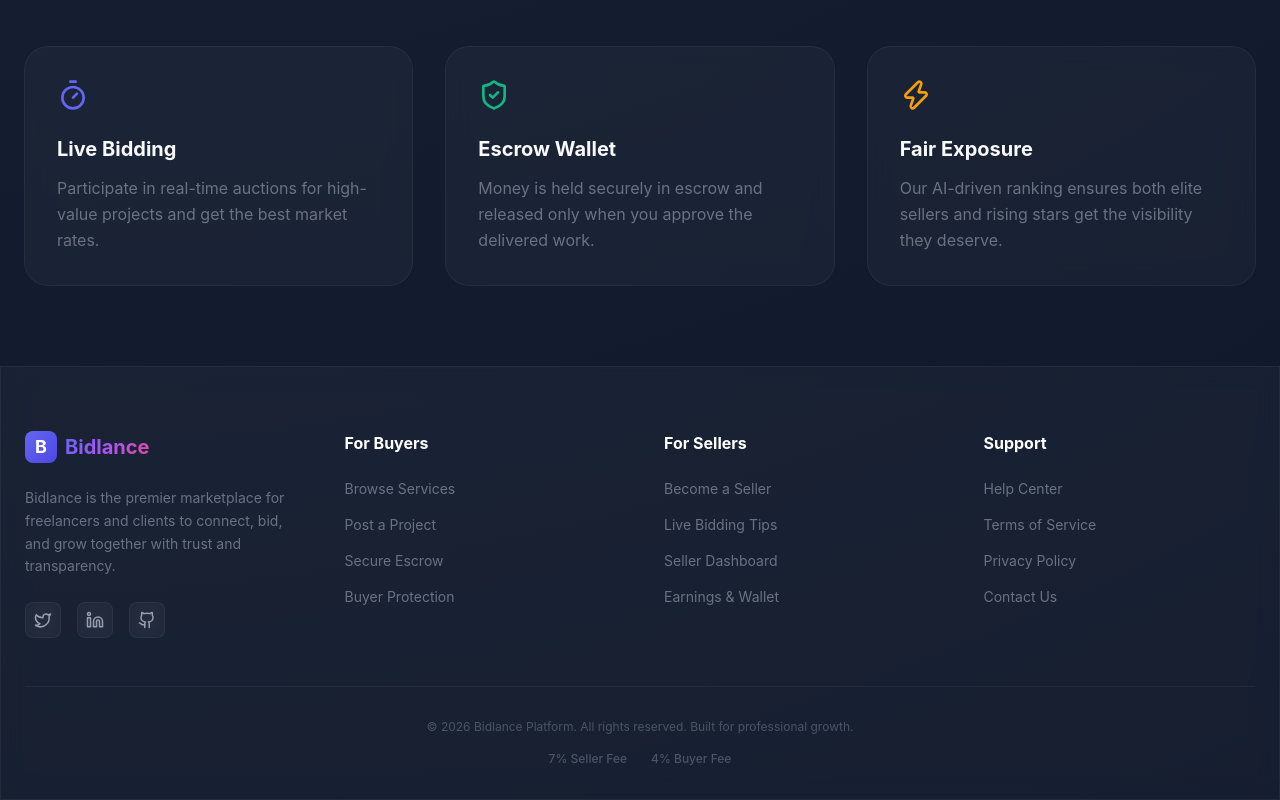
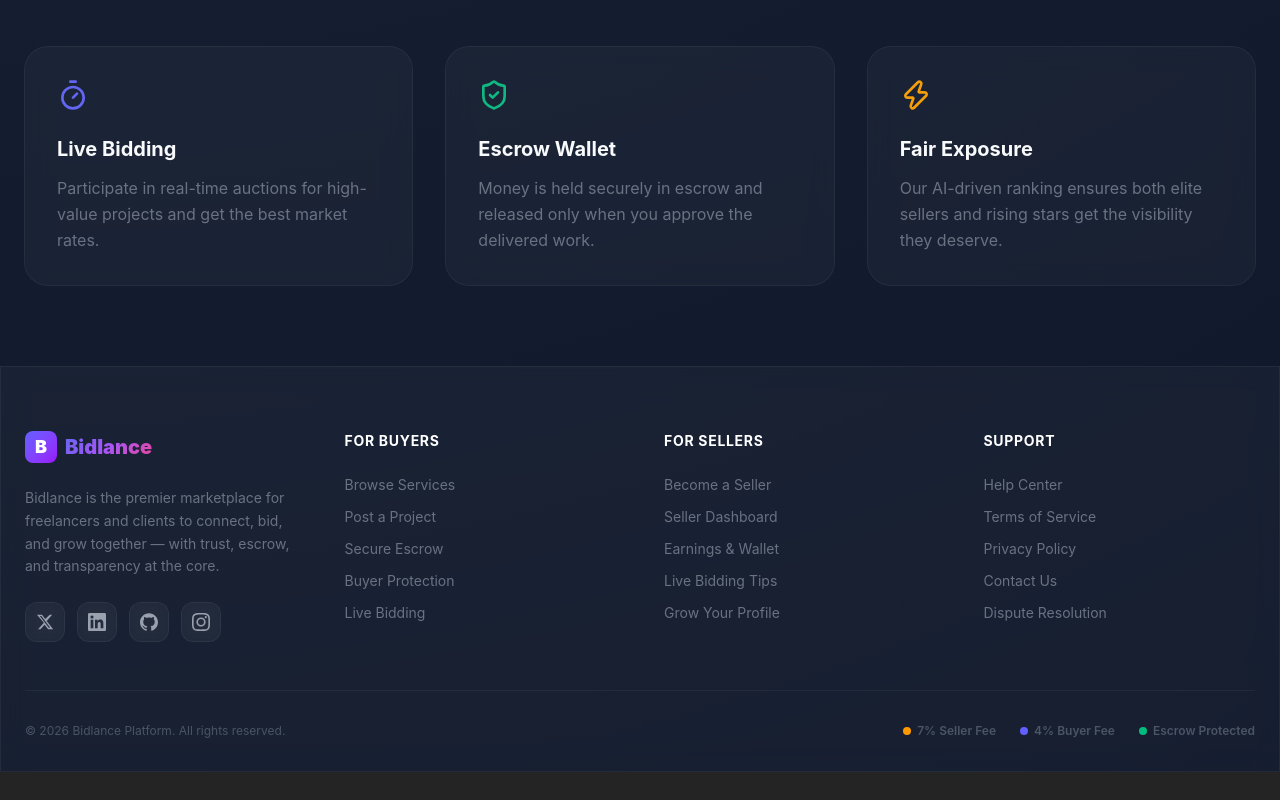
Before and after one commit to FaakhirMemon03/Bidlance, a React (Vite) app in the folder client/: page / in a window 1280 px wide. Shown: the part 1800-2600 px from the top of the page. After the commit the page ends 2572 px from the top, so only its background shows below. Built offline with nearby package versions, Linux system fonts and the light colour scheme; no server answers.

Commit message:
feat: add Footer component with social links and navigation sections

```diff
--- a/client/src/components/Footer.jsx
+++ b/client/src/components/Footer.jsx
@@ -1,6 +1,30 @@
 import React from 'react';
 import { Link } from 'react-router-dom';
-import { Facebook, Twitter, Instagram, Linkedin, Github } from 'lucide-react';
+
+// Inline brand SVGs (lucide-react v1+ dropped social brand icons)
+const TwitterIcon = () => (
+    <svg width="18" height="18" viewBox="0 0 24 24" fill="currentColor">
+        <path d="M18.244 2.25h3.308l-7.227 8.26 8.502 11.24H16.17l-4.714-6.231-5.401 6.231H2.745l7.73-8.835L1.254 2.25H8.08l4.26 5.632zm-1.161 17.52h1.833L7.084 4.126H5.117z" />
+    </svg>
+);
+
+const LinkedInIcon = () => (
+    <svg width="18" height="18" viewBox="0 0 24 24" fill="currentColor">
+        <path d="M20.447 20.452h-3.554v-5.569c0-1.328-.027-3.037-1.852-3.037-1.853 0-2.136 1.445-2.136 2.939v5.667H9.351V9h3.414v1.561h.046c.477-.9 1.637-1.85 3.37-1.85 3.601 0 4.267 2.37 4.267 5.455v6.286zM5.337 7.433a2.062 2.062 0 01-2.063-2.065 2.064 2.064 0 112.063 2.065zm1.782 13.019H3.555V9h3.564v11.452zM22.225 0H1.771C.792 0 0 .774 0 1.729v20.542C0 23.227.792 24 1.771 24h20.451C23.2 24 24 23.227 24 22.271V1.729C24 .774 23.2 0 22.222 0h.003z" />
+    </svg>
+);
+
+const GithubIcon = () => (
+    <svg width="18" height="18" viewBox="0 0 24 24" fill="currentColor">
+        <path d="M12 .297c-6.63 0-12 5.373-12 12 0 5.303 3.438 9.8 8.205 11.385.6.113.82-.258.82-.577 0-.285-.01-1.04-.015-2.04-3.338.724-4.042-1.61-4.042-1.61C4.422 18.07 3.633 17.7 3.633 17.7c-1.087-.744.084-.729.084-.729 1.205.084 1.838 1.236 1.838 1.236 1.07 1.835 2.809 1.305 3.495.998.108-.776.417-1.305.76-1.605-2.665-.3-5.466-1.332-5.466-5.93 0-1.31.465-2.38 1.235-3.22-.135-.303-.54-1.523.105-3.176 0 0 1.005-.322 3.3 1.23.96-.267 1.98-.399 3-.405 1.02.006 2.04.138 3 .405 2.28-1.552 3.285-1.23 3.285-1.23.645 1.653.24 2.873.12 3.176.765.84 1.23 1.91 1.23 3.22 0 4.61-2.805 5.625-5.475 5.92.42.36.81 1.096.81 2.22 0 1.606-.015 2.896-.015 3.286 0 .315.21.69.825.57C20.565 22.092 24 17.592 24 12.297c0-6.627-5.373-12-12-12" />
+    </svg>
+);
+
+const InstagramIcon = () => (
+    <svg width="18" height="18" viewBox="0 0 24 24" fill="currentColor">
+        <path d="M12 2.163c3.204 0 3.584.012 4.85.07 3.252.148 4.771 1.691 4.919 4.919.058 1.265.069 1.645.069 4.849 0 3.205-.012 3.584-.069 4.849-.149 3.225-1.664 4.771-4.919 4.919-1.266.058-1.644.07-4.85.07-3.204 0-3.584-.012-4.849-.07-3.26-.149-4.771-1.699-4.919-4.92-.058-1.265-.07-1.644-.07-4.849 0-3.204.013-3.583.07-4.849.149-3.227 1.664-4.771 4.919-4.919 1.266-.057 1.645-.069 4.849-.069zM12 0C8.741 0 8.333.014 7.053.072 2.695.272.273 2.69.073 7.052.014 8.333 0 8.741 0 12c0 3.259.014 3.668.072 4.948.2 4.358 2.618 6.78 6.98 6.98C8.333 23.986 8.741 24 12 24c3.259 0 3.668-.014 4.948-.072 4.354-.2 6.782-2.618 6.979-6.98.059-1.28.073-1.689.073-4.948 0-3.259-.014-3.667-.072-4.947-.196-4.354-2.617-6.78-6.979-6.98C15.668.014 15.259 0 12 0zm0 5.838a6.162 6.162 0 100 12.324 6.162 6.162 0 000-12.324zM12 16a4 4 0 110-8 4 4 0 010 8zm6.406-11.845a1.44 1.44 0 100 2.881 1.44 1.44 0 000-2.881z" />
+    </svg>
+);
 
 const Footer = () => {
     return (
@@ -8,68 +32,84 @@ const Footer = () => {
             <div className="container mx-auto px-6">
                 <div className="grid grid-cols-1 md:grid-cols-4 gap-12 mb-12">
                     {/* Brand */}
-                    <div className="col-span-1 md:col-span-1">
+                    <div className="col-span-1">
                         <Link to="/" className="flex items-center space-x-2 mb-6">
-                            <div className="w-8 h-8 bg-gradient-to-br from-primary to-primary-dark rounded-lg flex items-center justify-center">
-                                <span className="text-white font-bold text-lg">B</span>
+                            <div className="w-8 h-8 bg-gradient-to-br from-indigo-500 to-purple-600 rounded-lg flex items-center justify-center">
+                                <span className="text-white font-black text-lg">B</span>
                             </div>
-                            <span className="text-xl font-bold gradient-text">Bidlance</span>
+                            <span className="text-xl font-black gradient-text">Bidlance</span>
                         </Link>
                         <p className="text-gray-500 text-sm leading-relaxed mb-6">
-                            Bidlance is the premier marketplace for freelancers and clients to connect, bid, and grow together with trust and transparency.
+                            Bidlance is the premier marketplace for freelancers and clients to connect, bid, and grow together — with trust, escrow, and transparency at the core.
                         </p>
-                        <div className="flex space-x-4">
-                            <Link to="#" className="p-2 glass rounded-lg hover:bg-primary transition-colors text-gray-400 hover:text-white">
-                                <Twitter size={18} />
-                            </Link>
-                            <Link to="#" className="p-2 glass rounded-lg hover:bg-primary transition-colors text-gray-400 hover:text-white">
-                                <Linkedin size={18} />
-                            </Link>
-                            <Link to="#" className="p-2 glass rounded-lg hover:bg-primary transition-colors text-gray-400 hover:text-white">
-                                <Github size={18} />
-                            </Link>
+                        <div className="flex space-x-3">
+                            {[
+                                { icon: <TwitterIcon />, label: 'Twitter' },
+                                { icon: <LinkedInIcon />, label: 'LinkedIn' },
+                                { icon: <GithubIcon />, label: 'GitHub' },
+                                { icon: <InstagramIcon />, label: 'Instagram' },
+                            ].map(({ icon, label }) => (
+                                <a
+                                    key={label}
+                                    href="#"
+                                    aria-label={label}
+                                    className="p-2.5 glass rounded-xl hover:bg-indigo-600 transition-all text-gray-400 hover:text-white hover:scale-110"
+                                >
+                                    {icon}
+                                </a>
+                            ))}
                         </div>
                     </div>
 
-                    {/* Links */}
+                    {/* For Buyers */}
                     <div>
-                        <h4 className="text-white font-bold mb-6">For Buyers</h4>
-                        <ul className="space-y-4 text-sm text-gray-500">
-                            <li><Link to="/explore" className="hover:text-primary transition-colors">Browse Services</Link></li>
-                            <li><Link to="#" className="hover:text-primary transition-colors">Post a Project</Link></li>
-                            <li><Link to="#" className="hover:text-primary transition-colors">Secure Escrow</Link></li>
-                            <li><Link to="#" className="hover:text-primary transition-colors">Buyer Protection</Link></li>
+                        <h4 className="text-white font-bold mb-6 text-sm uppercase tracking-wider">For Buyers</h4>
+                        <ul className="space-y-3 text-sm text-gray-500">
+                            {['Browse Services', 'Post a Project', 'Secure Escrow', 'Buyer Protection', 'Live Bidding'].map(item => (
+                                <li key={item}><Link to="/explore" className="hover:text-indigo-400 transition-colors">{item}</Link></li>
+                            ))}
                         </ul>
                     </div>
 
+                    {/* For Sellers */}
                     <div>
-                        <h4 className="text-white font-bold mb-6">For Sellers</h4>
-                        <ul className="space-y-4 text-sm text-gray-500">
-                            <li><Link to="#" className="hover:text-primary transition-colors">Become a Seller</Link></li>
-                            <li><Link to="#" className="hover:text-primary transition-colors">Live Bidding Tips</Link></li>
-                            <li><Link to="#" className="hover:text-primary transition-colors">Seller Dashboard</Link></li>
-                            <li><Link to="#" className="hover:text-primary transition-colors">Earnings & Wallet</Link></li>
+                        <h4 className="text-white font-bold mb-6 text-sm uppercase tracking-wider">For Sellers</h4>
+                        <ul className="space-y-3 text-sm text-gray-500">
+                            {['Become a Seller', 'Seller Dashboard', 'Earnings & Wallet', 'Live Bidding Tips', 'Grow Your Profile'].map(item => (
+                                <li key={item}><Link to="/signup" className="hover:text-indigo-400 transition-colors">{item}</Link></li>
+                            ))}
                         </ul>
                     </div>
 
+                    {/* Support */}
                     <div>
-                        <h4 className="text-white font-bold mb-6">Support</h4>
-                        <ul className="space-y-4 text-sm text-gray-500">
-                            <li><Link to="#" className="hover:text-primary transition-colors">Help Center</Link></li>
-                            <li><Link to="#" className="hover:text-primary transition-colors">Terms of Service</Link></li>
-                            <li><Link to="#" className="hover:text-primary transition-colors">Privacy Policy</Link></li>
-                            <li><Link to="#" className="hover:text-primary transition-colors">Contact Us</Link></li>
+                        <h4 className="text-white font-bold mb-6 text-sm uppercase tracking-wider">Support</h4>
+                        <ul className="space-y-3 text-sm text-gray-500">
+                            {['Help Center', 'Terms of Service', 'Privacy Policy', 'Contact Us', 'Dispute Resolution'].map(item => (
+                                <li key={item}><a href="#" className="hover:text-indigo-400 transition-colors">{item}</a></li>
+                            ))}
                         </ul>
                     </div>
                 </div>
 
-                <div className="border-t border-white/5 pt-8 flex flex-col md:row items-center justify-between gap-4">
+                {/* Bottom Bar */}
+                <div className="border-t border-white/5 pt-8 flex flex-col md:flex-row items-center justify-between gap-4">
                     <p className="text-gray-600 text-xs">
-                        © 2026 Bidlance Platform. All rights reserved. Built for professional growth.
+                        © {new Date().getFullYear()} Bidlance Platform. All rights reserved.
                     </p>
-                    <div className="flex space-x-6 text-xs text-gray-600 font-medium">
-                        <span>7% Seller Fee</span>
-                        <span>4% Buyer Fee</span>
+                    <div className="flex items-center gap-6 text-xs text-gray-600 font-semibold">
+                        <span className="flex items-center gap-1.5">
+                            <span className="w-2 h-2 rounded-full bg-amber-500 inline-block"></span>
+                            7% Seller Fee
+                        </span>
+                        <span className="flex items-center gap-1.5">
+                            <span className="w-2 h-2 rounded-full bg-indigo-500 inline-block"></span>
+                            4% Buyer Fee
+                        </span>
+                        <span className="flex items-center gap-1.5">
+                            <span className="w-2 h-2 rounded-full bg-emerald-500 inline-block"></span>
+                            Escrow Protected
+                        </span>
                     </div>
                 </div>
             </div>
```
